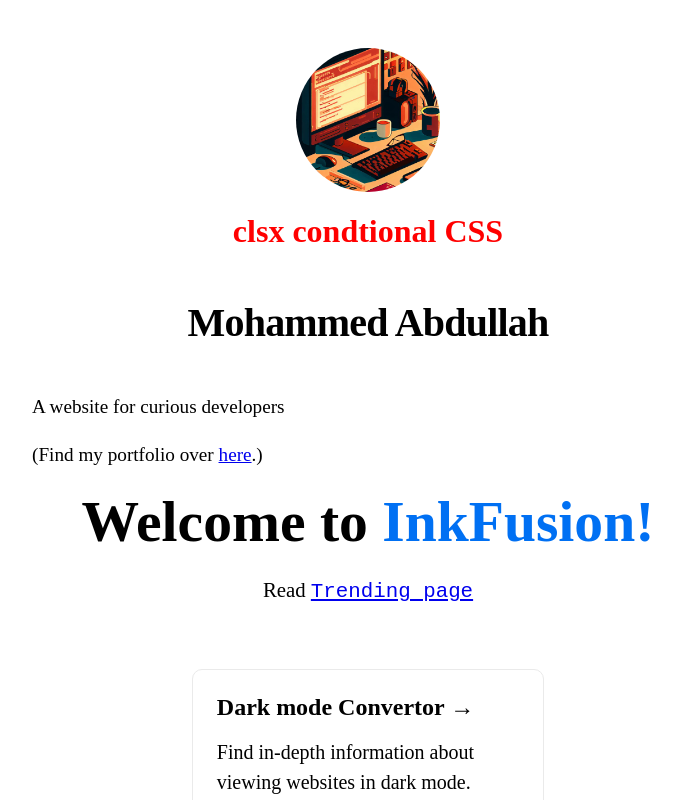
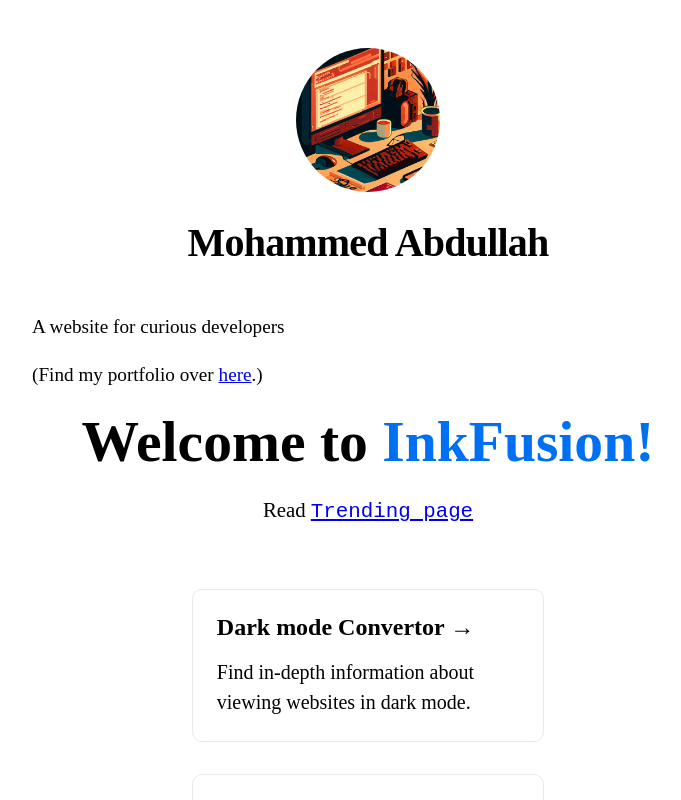
Before and after one commit to mohammed1916/nextjs-blog, a Next.js app: page / in a window 1280 px wide. Shown: the top 800 px of the page, without its empty margins (272-953 px from the left). Built offline with nearby package versions, Linux system fonts and the light colour scheme.

Commit message:
removed clsx code

```diff
--- a/components/layout.js
+++ b/components/layout.js
@@ -8,7 +8,7 @@ import Alert from './Alert';
 
 const name = 'Mohammed Abdullah';
 export const siteTitle = 'InkFusion Blogs';
-const errorCode = "error";
+
 export default function Layout({ children, home }) {
     return (
         <div className={styles.container}>
@@ -39,9 +39,6 @@ export default function Layout({ children, home }) {
                                 width={144}
                                 alt=""
                             />
-                            <Alert type={errorCode}>
-                                <h1>clsx condtional CSS</h1>
-                            </Alert>
                             <h1 className={utilStyles.heading2Xl}>{name}</h1>
                         </>
                     ) : (
```
